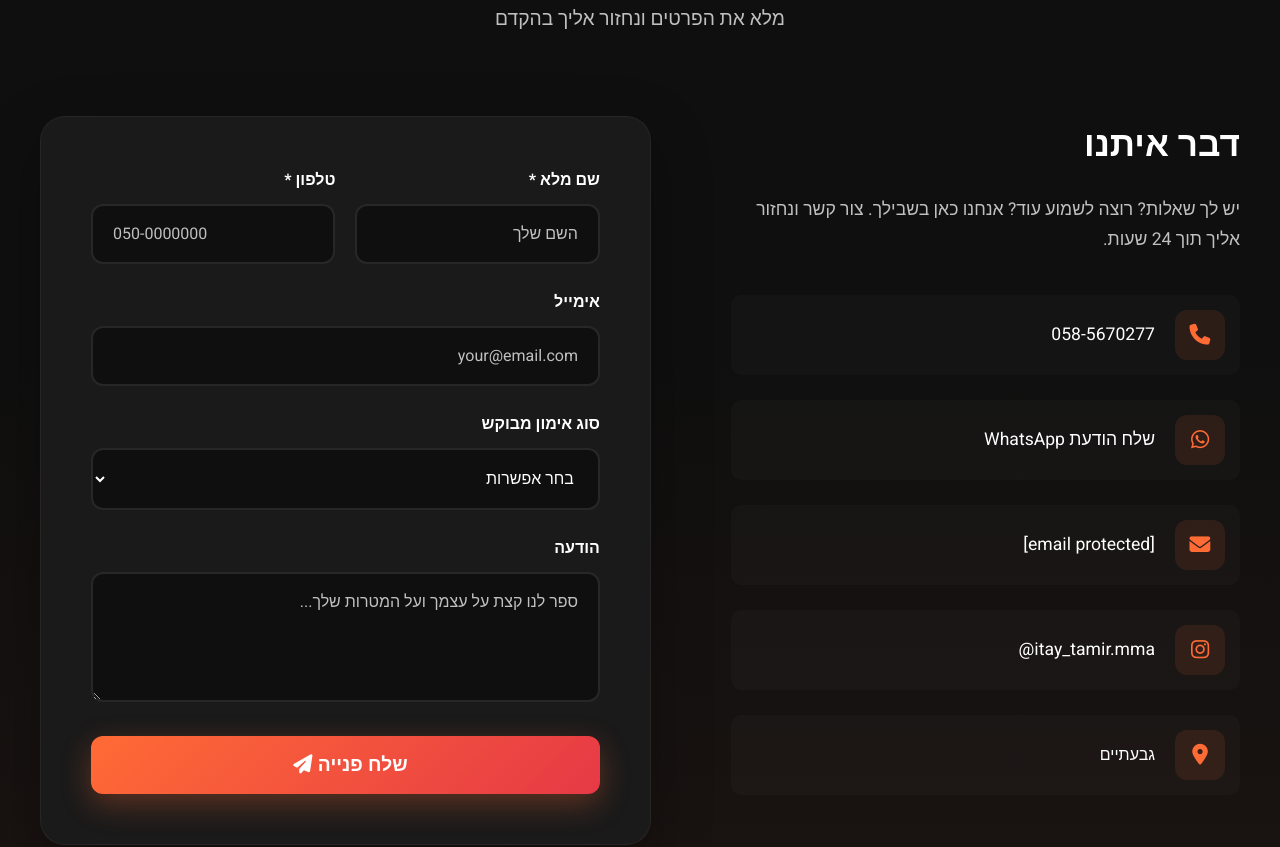
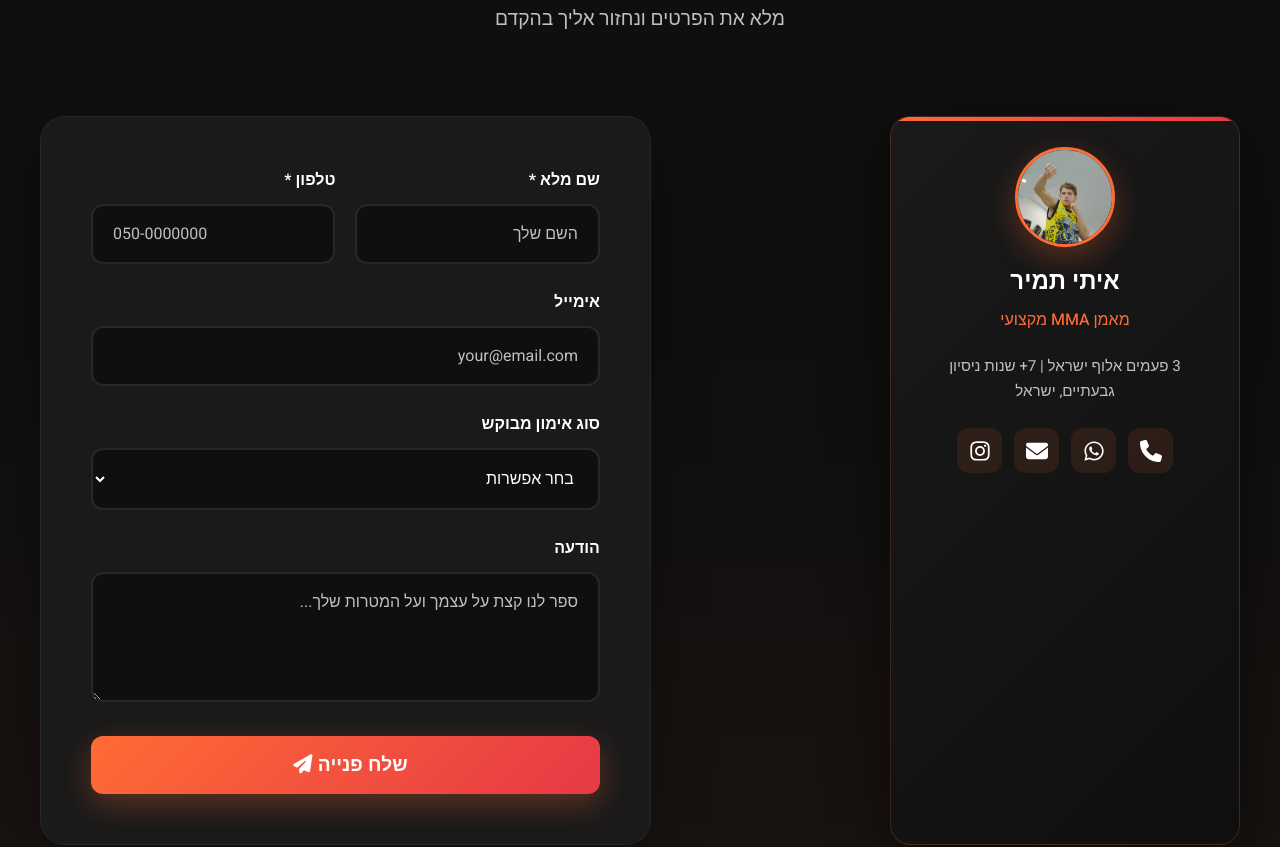
Before and after one commit to yahelavichai/itay-tamir-mma, a plain HTML site: page index.html in a window 1280 px wide. Shown: the part 6531-7378 px from the top of the page. Drawn offline with Linux system fonts and the light colour scheme.

Commit message:
Add files via upload

```diff
--- a/index.html
+++ b/index.html
@@ -1243,6 +1243,109 @@
             section {
                 padding: 80px 20px;
             }
+        }
+
+        /* Contact Card from UIverse */
+        .contact-card {
+            width: 100%;
+            max-width: 350px;
+            background: linear-gradient(135deg, var(--secondary-dark) 0%, var(--primary-dark) 100%);
+            border-radius: 20px;
+            padding: 30px;
+            box-shadow: 0 20px 60px rgba(0, 0, 0, 0.5);
+            border: 1px solid rgba(255, 107, 53, 0.2);
+            position: relative;
+            overflow: hidden;
+        }
+
+        .contact-card::before {
+            content: '';
+            position: absolute;
+            top: 0;
+            left: 0;
+            right: 0;
+            height: 4px;
+            background: var(--gradient-primary);
+        }
+
+        .contact-card .card-image {
+            text-align: center;
+            margin-bottom: 20px;
+        }
+
+        .contact-card .user-icon {
+            width: 100px;
+            height: 100px;
+            border-radius: 50%;
+            margin: 0 auto 15px;
+            border: 3px solid var(--accent-orange);
+            overflow: hidden;
+            box-shadow: 0 10px 30px rgba(255, 107, 53, 0.3);
+        }
+
+        .contact-card .user-icon img {
+            width: 100%;
+            height: 100%;
+            object-fit: cover;
+        }
+
+        .contact-card .user-name {
+            font-size: 1.5rem;
+            font-weight: 900;
+            color: var(--text-white);
+            margin: 0 0 5px;
+        }
+
+        .contact-card .user-title {
+            font-size: 1rem;
+            color: var(--accent-orange);
+            margin: 0;
+            font-weight: 500;
+        }
+
+        .contact-card .card-description {
+            color: var(--text-gray);
+            font-size: 0.95rem;
+            line-height: 1.6;
+            margin-bottom: 25px;
+            text-align: center;
+        }
+
+        .contact-card .social-media-card {
+            display: flex;
+            justify-content: center;
+            gap: 12px;
+            flex-wrap: wrap;
+        }
+
+        .contact-card .social-media-card a {
+            display: flex;
+            align-items: center;
+            justify-content: center;
+            width: 45px;
+            height: 45px;
+            background: rgba(255, 107, 53, 0.1);
+            border-radius: 12px;
+            transition: all 0.3s ease;
+            text-decoration: none;
+        }
+
+        .contact-card .social-media-card a:hover {
+            background: var(--gradient-primary);
+            transform: translateY(-5px);
+            box-shadow: 0 10px 20px rgba(255, 107, 53, 0.3);
+        }
+
+        .contact-card .social-media-card svg {
+            width: 22px;
+            height: 22px;
+            fill: var(--text-white);
+            transition: all 0.3s ease;
+        }
+
+        .contact-card .social-media-card a:hover svg {
+            fill: white;
+            transform: scale(1.1);
         }
     </style>
 </head>
@@ -1559,39 +1662,39 @@
                 <p class="section-subtitle">מלא את הפרטים ונחזור אליך בהקדם</p>
             </div>
             <div class="contact-wrapper">
-                <div class="contact-info reveal">
-                    <h3>דבר איתנו</h3>
-                    <p>יש לך שאלות? רוצה לשמוע עוד? אנחנו כאן בשבילך. צור קשר ונחזור אליך תוך 24 שעות.</p>
-
-                    <div class="contact-item">
-                        <div class="contact-item-icon">
-                            <i class="fas fa-phone"></i>
+                <div class="contact-card reveal">
+                    <div class="card-image">
+                        <div class="user-icon">
+                            <img src="itay-profile.jpg" alt="איתי תמיר">
                         </div>
-                        <a href="tel:058-5670277">058-5670277</a>
-                    </div>
-                    <div class="contact-item">
-                        <div class="contact-item-icon">
-                            <i class="fab fa-whatsapp"></i>
-                        </div>
-                        <a href="https://wa.me/972585670277" target="_blank">שלח הודעת WhatsApp</a>
-                    </div>
-                    <div class="contact-item">
-                        <div class="contact-item-icon">
-                            <i class="fas fa-envelope"></i>
-                        </div>
-                        <a href="/cdn-cgi/l/email-protection#5e3b2a3f372a33372c6a6b681e39333f3732703d3133"><span class="__cf_email__" data-cfemail="a7c2d3c6ced3caced5939291e7c0cac6cecb89c4c8ca">[email&#160;protected]</span></a>
-                    </div>
-                    <div class="contact-item">
-                        <div class="contact-item-icon">
-                            <i class="fab fa-instagram"></i>
-                        </div>
-                        <a href="https://www.instagram.com/itay_tamir.mma/" target="_blank" style="direction: ltr;">@itay_tamir.mma</a>
-                    </div>
-                    <div class="contact-item">
-                        <div class="contact-item-icon">
-                            <i class="fas fa-map-marker-alt"></i>
-                        </div>
-                        <span>גבעתיים</span>
+                        <p class="user-name">איתי תמיר</p>
+                        <p class="user-title">מאמן MMA מקצועי</p>
+                    </div>
+                    <div class="card-description">
+                        3 פעמים אלוף ישראל | 7+ שנות ניסיון<br>
+                        גבעתיים, ישראל
+                    </div>
+                    <div class="social-media-card">
+                        <a href="tel:058-5670277" title="התקשר">
+                            <svg viewBox="0 0 512 512" xmlns="http://www.w3.org/2000/svg">
+                                <path d="M164.9 24.6c-7.7-18.6-28-28.5-47.4-23.2l-88 24C12.1 30.2 0 46 0 64C0 311.4 200.6 512 448 512c18 0 33.8-12.1 38.6-29.5l24-88c5.3-19.4-4.6-39.7-23.2-47.4l-96-40c-16.3-6.8-35.2-2.1-46.3 11.6L304.7 368C234.3 334.7 177.3 277.7 144 207.3L193.3 167c13.7-11.2 18.4-30 11.6-46.3l-40-96z"></path>
+                            </svg>
+                        </a>
+                        <a href="https://wa.me/972585670277" target="_blank" title="WhatsApp">
+                            <svg viewBox="0 0 448 512" xmlns="http://www.w3.org/2000/svg">
+                                <path d="M380.9 97.1C339 55.1 283.2 32 223.9 32c-122.4 0-222 99.6-222 222 0 39.1 10.2 77.3 29.6 111L0 480l117.7-30.9c32.4 17.7 68.9 27 106.1 27h.1c122.3 0 224.1-99.6 224.1-222 0-59.3-25.2-115-67.1-157zm-157 341.6c-33.2 0-65.7-8.9-94-25.7l-6.7-4-69.8 18.3L72 359.2l-4.4-7c-18.5-29.4-28.2-63.3-28.2-98.2 0-101.7 82.8-184.5 184.6-184.5 49.3 0 95.6 19.2 130.4 54.1 34.8 34.9 56.2 81.2 56.1 130.5 0 101.8-84.9 184.6-186.6 184.6zm101.2-138.2c-5.5-2.8-32.8-16.2-37.9-18-5.1-1.9-8.8-2.8-12.5 2.8-3.7 5.6-14.3 18-17.6 21.8-3.2 3.7-6.5 4.2-12 1.4-32.6-16.3-54-29.1-75.5-66-5.7-9.8 5.7-9.1 16.3-30.3 1.8-3.7.9-6.9-.5-9.7-1.4-2.8-12.5-30.1-17.1-41.2-4.5-10.8-9.1-9.3-12.5-9.5-3.2-.2-6.9-.2-10.6-.2-3.7 0-9.7 1.4-14.8 6.9-5.1 5.6-19.4 19-19.4 46.3 0 27.3 19.9 53.7 22.6 57.4 2.8 3.7 39.1 59.7 94.8 83.8 35.2 15.2 49 16.5 66.6 13.9 10.7-1.6 32.8-13.4 37.4-26.4 4.6-13 4.6-24.1 3.2-26.4-1.3-2.5-5-3.9-10.5-6.6z"></path>
+                            </svg>
+                        </a>
+                        <a href="mailto:etaitmir456@gmail.com" title="אימייל">
+                            <svg viewBox="0 0 512 512" xmlns="http://www.w3.org/2000/svg">
+                                <path d="M48 64C21.5 64 0 85.5 0 112c0 15.1 7.1 29.3 19.2 38.4L236.8 313.6c11.4 8.5 27 8.5 38.4 0L492.8 150.4c12.1-9.1 19.2-23.3 19.2-38.4c0-26.5-21.5-48-48-48H48zM0 176V384c0 35.3 28.7 64 64 64H448c35.3 0 64-28.7 64-64V176L294.4 339.2c-22.8 17.1-54 17.1-76.8 0L0 176z"></path>
+                            </svg>
+                        </a>
+                        <a href="https://www.instagram.com/itay_tamir.mma/" target="_blank" title="Instagram">
+                            <svg viewBox="0 0 448 512" xmlns="http://www.w3.org/2000/svg">
+                                <path d="M224.1 141c-63.6 0-114.9 51.3-114.9 114.9s51.3 114.9 114.9 114.9S339 319.5 339 255.9 287.7 141 224.1 141zm0 189.6c-41.1 0-74.7-33.5-74.7-74.7s33.5-74.7 74.7-74.7 74.7 33.5 74.7 74.7-33.6 74.7-74.7 74.7zm146.4-194.3c0 14.9-12 26.8-26.8 26.8-14.9 0-26.8-12-26.8-26.8s12-26.8 26.8-26.8 26.8 12 26.8 26.8zm76.1 27.2c-1.7-35.9-9.9-67.7-36.2-93.9-26.2-26.2-58-34.4-93.9-36.2-37-2.1-147.9-2.1-184.9 0-35.8 1.7-67.6 9.9-93.9 36.1s-34.4 58-36.2 93.9c-2.1 37-2.1 147.9 0 184.9 1.7 35.9 9.9 67.7 36.2 93.9s58 34.4 93.9 36.2c37 2.1 147.9 2.1 184.9 0 35.9-1.7 67.7-9.9 93.9-36.2 26.2-26.2 34.4-58 36.2-93.9 2.1-37 2.1-147.8 0-184.8zM398.8 388c-7.8 19.6-22.9 34.7-42.6 42.6-29.5 11.7-99.5 9-132.1 9s-102.7 2.6-132.1-9c-19.6-7.8-34.7-22.9-42.6-42.6-11.7-29.5-9-99.5-9-132.1s-2.6-102.7 9-132.1c7.8-19.6 22.9-34.7 42.6-42.6 29.5-11.7 99.5-9 132.1-9s102.7-2.6 132.1 9c19.6 7.8 34.7 22.9 42.6 42.6 11.7 29.5 9 99.5 9 132.1s2.7 102.7-9 132.1z"></path>
+                            </svg>
+                        </a>
                     </div>
                 </div>
                 <div class="contact-form reveal">
```
